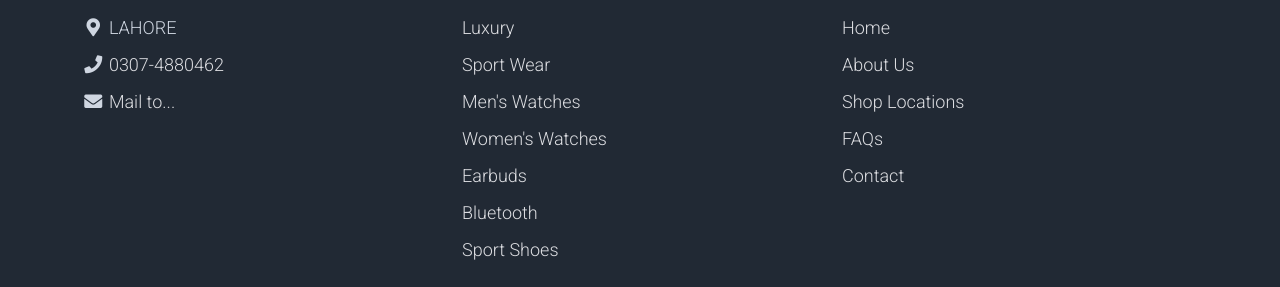
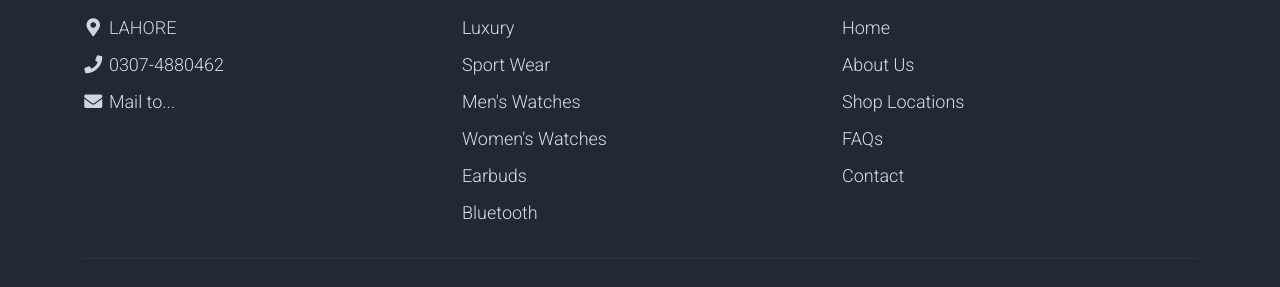
Before and after one commit to Abubakar230/Ecommerce, a plain HTML site: page shop-signal2.html in a window 1280 px wide. Shown: the part 1802-2089 px from the top of the page. Drawn offline with Linux system fonts and the light colour scheme.

Commit message:
Update shop-signal2.html

```diff
--- a/shop-signal2.html
+++ b/shop-signal2.html
@@ -826,7 +826,7 @@ https://templatemo.com/tm-559-zay-shop
                         <li><a class="text-decoration-none" href="./shop.html">Women's Watches</a></li>
                         <li><a class="text-decoration-none" href="./shop-signal2.html">Earbuds</a></li>
                         <li><a class="text-decoration-none" href="./shop-signal2.html">Bluetooth</a></li>
-                        <li><a class="text-decoration-none" href="./shop.html">Sport Shoes</a></li>
+
                     </ul>
                 </div>
 
```
